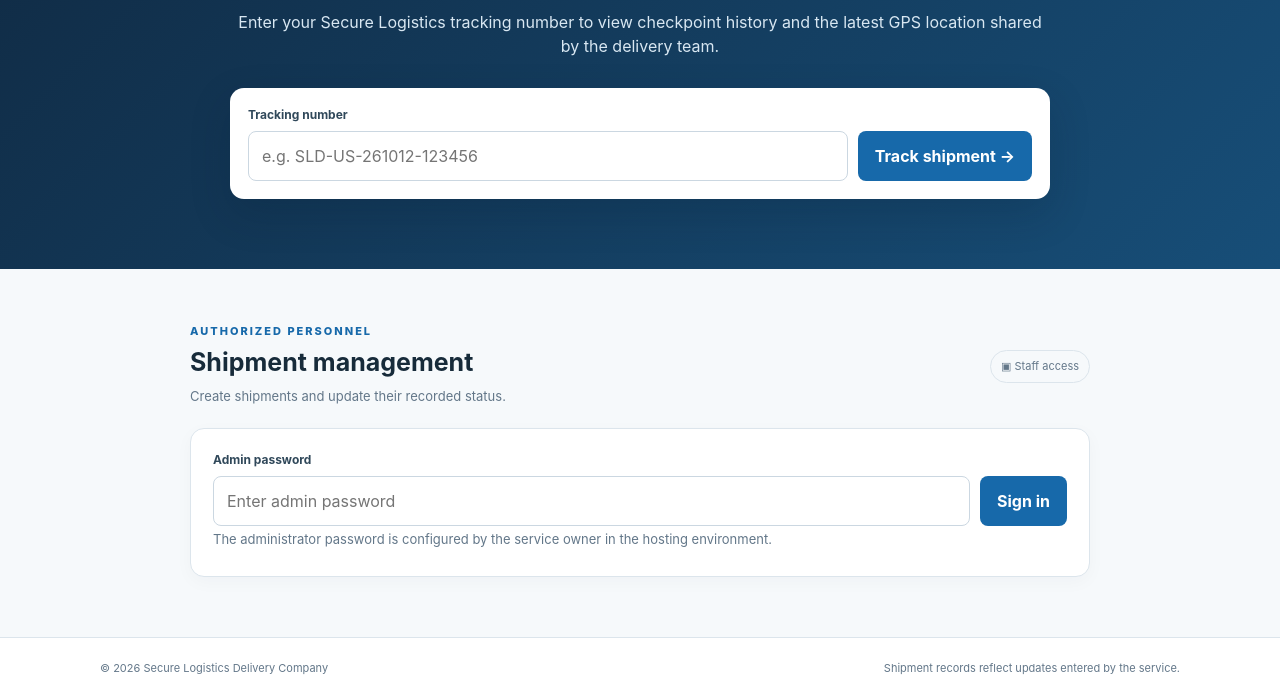
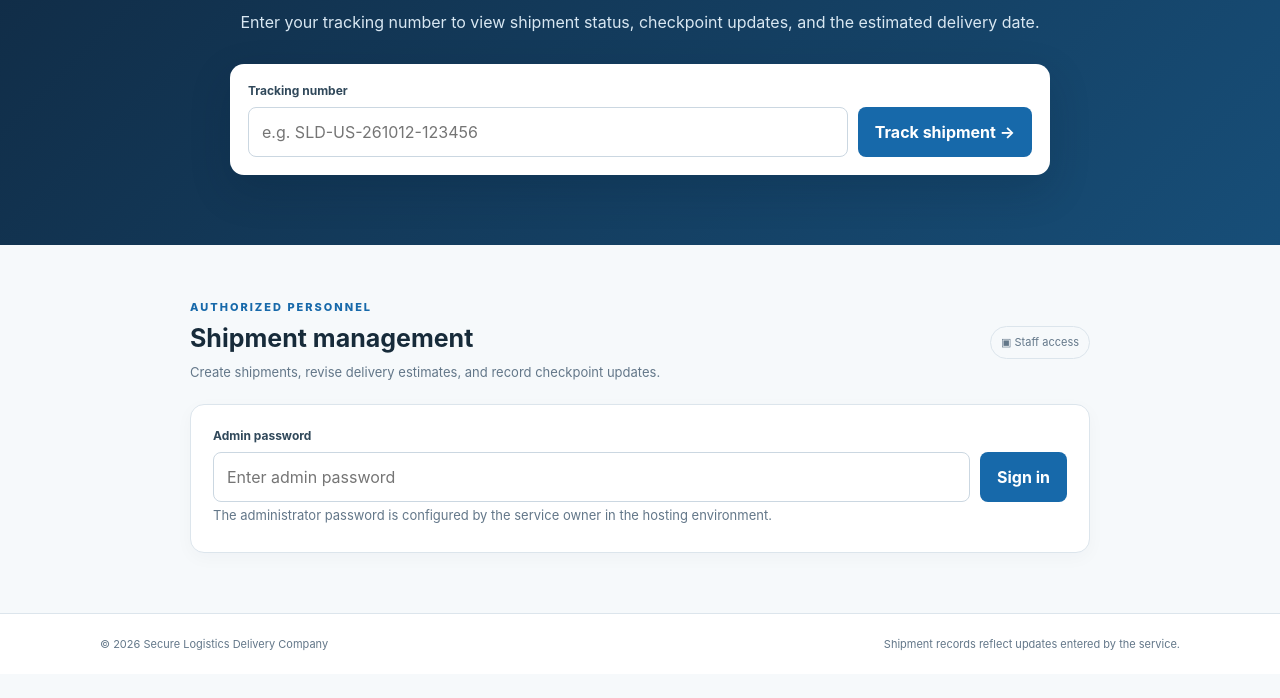
Before and after one commit to PilanoFX/secure-logistics-tracking., a website: page public/index.html in a window 1280 px wide. Shown: the part 235-933 px from the top of the page. After the commit the page ends 909 px from the top, so only its background shows below. Drawn offline with Linux system fonts and the light colour scheme.

Commit message:
Clarify customer tracking and staff shipment management

```diff
--- a/public/index.html
+++ b/public/index.html
@@ -15,7 +15,7 @@
 <section class="hero">
   <div class="eyebrow">SHIP WITH CONFIDENCE</div>
   <h1>Track your shipment.</h1>
-  <p>Enter your Secure Logistics tracking number to view checkpoint history and the latest GPS location shared by the delivery team.</p>
+  <p>Enter your tracking number to view shipment status, checkpoint updates, and the estimated delivery date.</p>
   <form id="trackForm" class="track-form">
     <label for="trackingId">Tracking number</label>
     <div class="track-row"><input id="trackingId" placeholder="e.g. SLD-US-261012-123456" autocomplete="off" required><button>Track shipment <span aria-hidden="true">→</span></button></div>
@@ -24,7 +24,7 @@
 </section>
 <section id="result" class="result hidden" aria-live="polite"></section>
 <section id="admin" class="admin">
-  <div class="admin-head"><div><div class="eyebrow">AUTHORIZED PERSONNEL</div><h2>Shipment management</h2><p>Create shipments and update their recorded status.</p></div><span class="lock">▣ Staff access</span></div>
+  <div class="admin-head"><div><div class="eyebrow">AUTHORIZED PERSONNEL</div><h2>Shipment management</h2><p>Create shipments, revise delivery estimates, and record checkpoint updates.</p></div><span class="lock">▣ Staff access</span></div>
   <div id="loginPanel" class="panel">
     <form id="loginForm"><label for="adminPassword">Admin password</label><div class="track-row"><input id="adminPassword" type="password" autocomplete="current-password" placeholder="Enter admin password" required><button>Sign in</button></div><p class="hint">The administrator password is configured by the service owner in the hosting environment.</p></form>
   </div>
@@ -35,7 +35,7 @@
         <div><label for="recipient">Recipient name</label><input id="recipient" required maxlength="160" placeholder="Customer name"></div>
         <div><label for="origin">Origin city/state</label><input id="origin" required maxlength="160" placeholder="e.g. Dallas, TX"></div>
         <div><label for="destination">Destination city/state</label><input id="destination" required maxlength="160" placeholder="e.g. Atlanta, GA"></div>
-        <div><label for="eta">Estimated delivery (optional)</label><input id="eta" type="date"></div>
+        <div><label for="eta">Estimated delivery date</label><input id="eta" type="date"></div>
         <div class="full"><label for="notes">Internal notes (optional)</label><input id="notes" maxlength="500" placeholder="Optional note"></div>
         <div class="full"><button>Create tracking number</button></div>
       </form>
```
